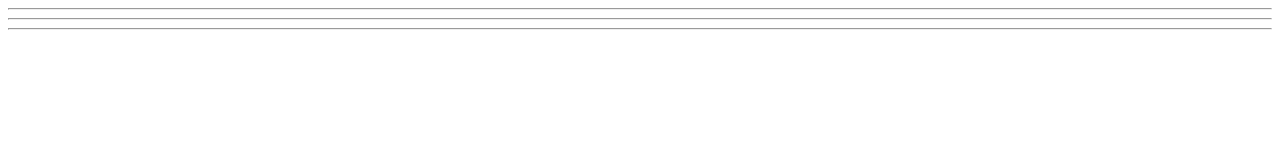
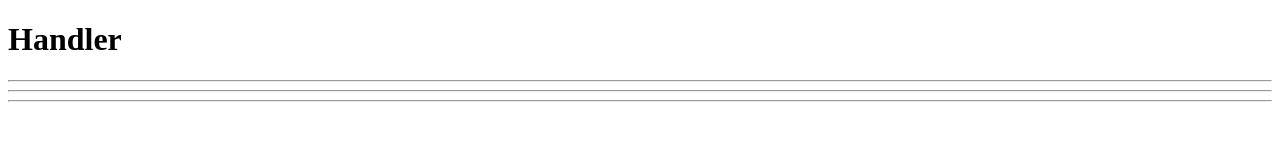
Before and after one commit to R-G2110/prova-pagina-html, a plain HTML site: page index.html in a window 1280 px wide. Drawn offline with Linux system fonts and the light colour scheme.

Commit message:
Header terminato

```diff
--- a/index.html
+++ b/index.html
@@ -8,7 +8,7 @@
 <body>
   <!--header-->
   <header>
-
+    <h1>Handler</h1>
   </header>
   <!--/header-->
   <hr>
```
